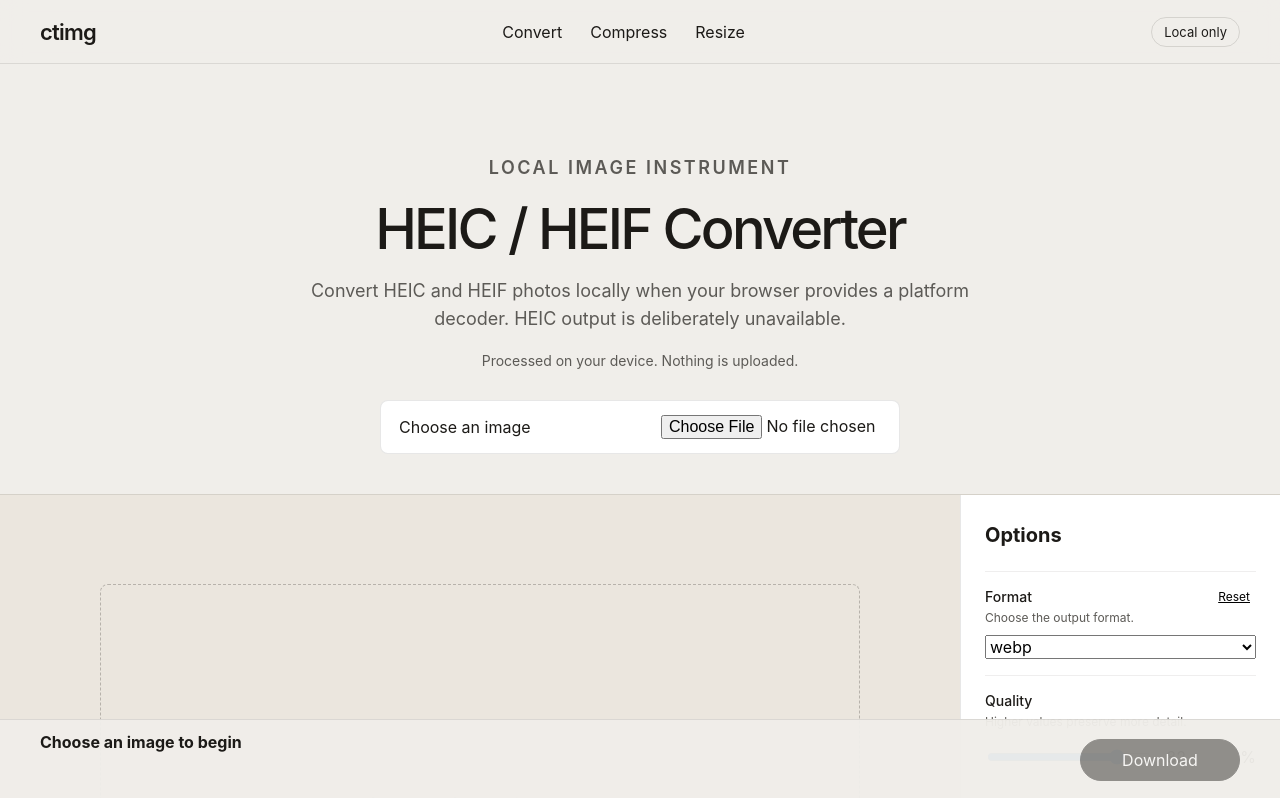
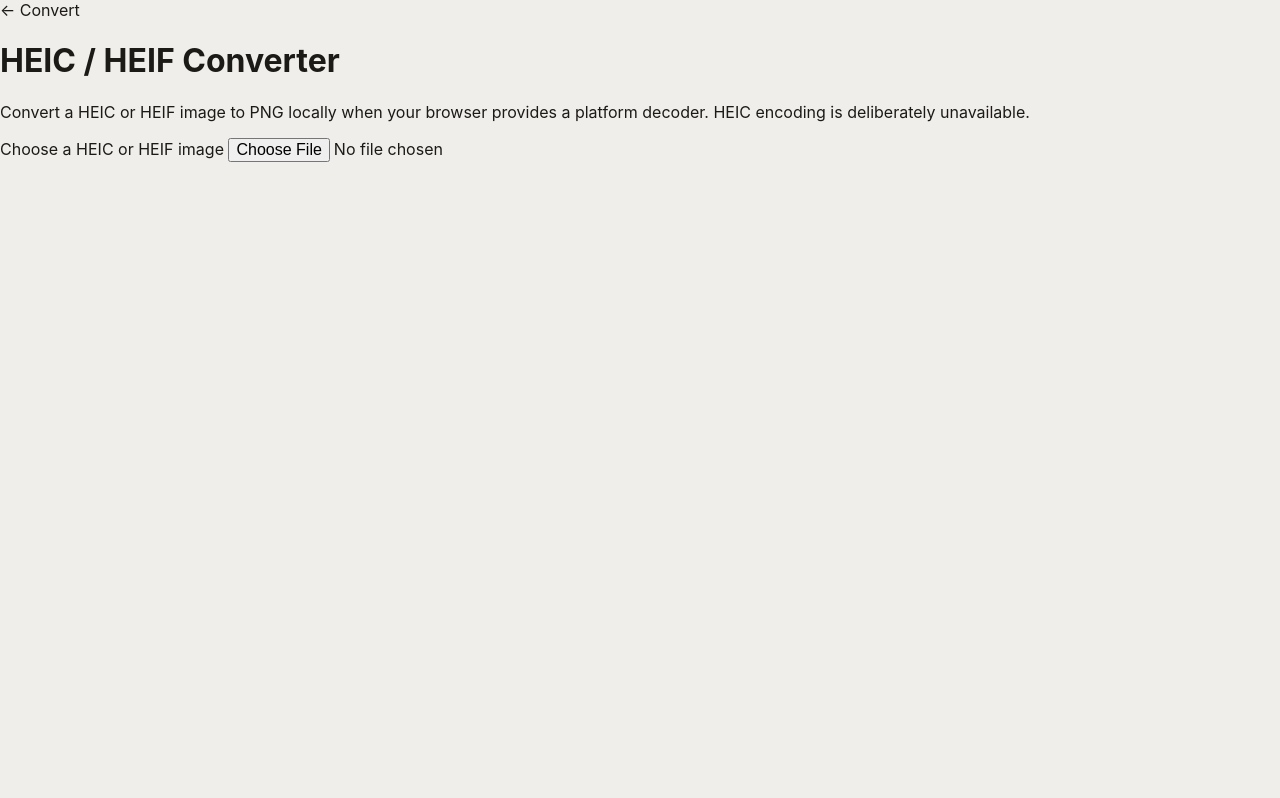
Before and after one commit to official-tisao/image.complianttools.com, a SvelteKit app in the folder apps/web/: page /heic-converter in a window 1280 px wide. Shown: the top 798 px of the page. Built offline with nearby package versions, Linux system fonts and the light colour scheme.

Commit message:
feat(P2-15): deliver local HEIC conversion

```diff
--- a/apps/web/src/routes/heic-converter/+page.svelte
+++ b/apps/web/src/routes/heic-converter/+page.svelte
@@ -1,10 +1,71 @@
 <script lang="ts">
-  import ToolWorkspace from '$lib/ToolWorkspace.svelte';
+  import {
+    HEIC_UNSUPPORTED_MESSAGE,
+    decodeHeic,
+    supportsHeicDecode,
+  } from '@complianttools/image-engine';
+
+  let status = $state('');
+  let error = $state('');
+
+  async function convert(file: File | undefined) {
+    status = '';
+    error = '';
+    if (!file) return;
+    try {
+      if (!(await supportsHeicDecode())) throw new Error(HEIC_UNSUPPORTED_MESSAGE);
+      const image = await decodeHeic(await file.arrayBuffer());
+      const frame = image.frames[0];
+      if (!frame) throw new Error('The HEIC decoder returned no image frame.');
+      const canvas = document.createElement('canvas');
+      canvas.width = image.width;
+      canvas.height = image.height;
+      const context = canvas.getContext('2d');
+      if (!context) throw new Error('Your browser cannot create a local canvas.');
+      context.putImageData(new ImageData(frame.data, image.width, image.height), 0, 0);
+      const png = await new Promise<Blob>((resolve, reject) =>
+        canvas.toBlob(
+          (value) => (value ? resolve(value) : reject(new Error('Unable to encode PNG locally.'))),
+          'image/png',
+        ),
+      );
+      const url = URL.createObjectURL(png);
+      const download = document.createElement('a');
+      download.href = url;
+      download.download = `${file.name.replace(/\.(heic|heif)$/iu, '')}.png`;
+      download.click();
+      URL.revokeObjectURL(url);
+      status = `Converted ${image.width}×${image.height} HEIC image to PNG locally.`;
+    } catch (reason) {
+      error = reason instanceof Error ? reason.message : 'Unable to convert this HEIC image.';
+    }
+  }
 </script>
 
-<ToolWorkspace
-  kind="convert"
-  canonicalPath="heic-converter"
-  title="HEIC / HEIF Converter"
-  description="Convert HEIC and HEIF photos locally when your browser provides a platform decoder. HEIC output is deliberately unavailable."
-/>
+<svelte:head>
+  <title>HEIC / HEIF Converter — Image Compliant Tools</title>
+  <meta
+    name="description"
+    content="Convert HEIC and HEIF to PNG locally with your browser's platform decoder. HEIC output is deliberately unavailable."
+  />
+  <link rel="canonical" href="https://image.complianttools.com/heic-converter" />
+</svelte:head>
+
+<main>
+  <a href="/convert">← Convert</a>
+  <h1>HEIC / HEIF Converter</h1>
+  <p>
+    Convert a HEIC or HEIF image to PNG locally when your browser provides a platform decoder. HEIC
+    encoding is deliberately unavailable.
+  </p>
+  <label>
+    Choose a HEIC or HEIF image
+    <input
+      type="file"
+      accept="image/heic,image/heif,.heic,.heif"
+      onchange={(event) => void convert(event.currentTarget.files?.[0])}
+    />
+  </label>
+  {#if status}<p role="status">{status}</p>{/if}
+  {#if error}<p role="alert">{error}</p>{/if}
+</main>
```
